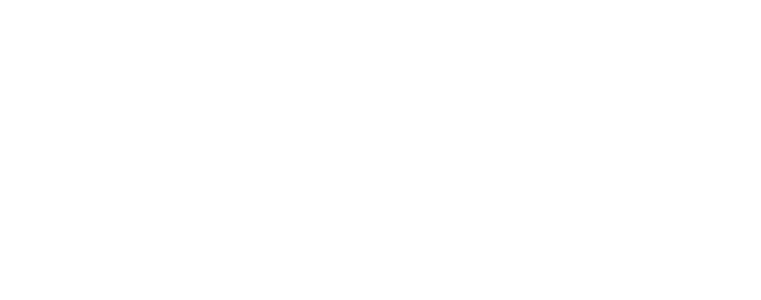
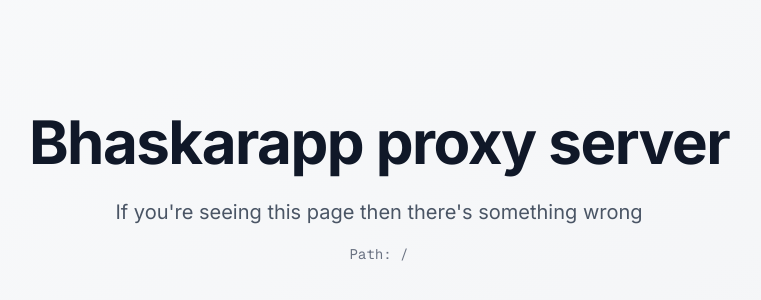
Before and after one commit to dbdigital-vercel-programmatic-sandbox/internal-proxy, a Next.js app: page / in a window 1280 px wide. Shown: the part 212-512 px from the top of the page, without its empty margins (261-1022 px from the left). Built offline with nearby package versions, Linux system fonts and the light colour scheme.

Commit message:
added landing page

```diff
--- /dev/null
+++ b/app/[[...path]]/page.tsx
@@ -0,0 +1,26 @@
+type CatchAllPageProps = {
+  params: Promise<{
+    path?: string[]
+  }>
+}
+
+export default async function CatchAllPage({ params }: CatchAllPageProps) {
+  const { path } = await params
+  const pathname = path?.length ? `/${path.join("/")}` : "/"
+
+  return (
+    <div className="flex min-h-screen items-center justify-center bg-gradient-to-br from-gray-50 to-gray-100 dark:from-gray-900 dark:to-gray-800">
+      <div className="mx-auto max-w-4xl px-4 py-16 text-center">
+        <h1 className="mb-6 text-6xl font-bold tracking-tight text-gray-900 dark:text-white">
+          Bhaskarapp proxy server
+        </h1>
+        <p className="mb-4 text-xl leading-relaxed text-gray-600 dark:text-gray-300">
+          If you&apos;re seeing this page then there&apos;s something wrong
+        </p>
+        <p className="font-mono text-sm text-gray-500 dark:text-gray-400">
+          Path: {pathname}
+        </p>
+      </div>
+    </div>
+  )
+}
--- a/app/page.tsx
+++ /dev/null
@@ -1,3 +0,0 @@
-export default function Page() {
-  return null;
-}
--- a/proxy.ts
+++ b/proxy.ts
@@ -1,22 +1,31 @@
 // proxy.ts
-import { NextRequest, NextResponse } from "next/server";
+import { NextRequest, NextResponse } from "next/server"
 
 export function proxy(req: NextRequest) {
-  const host = req.headers.get("host") || "";
-  const subdomain = host.replace(".p.bhaskarapp.com", "");
+  const hostname = (req.headers.get("host") || "").split(":")[0]
 
-  if (!subdomain || subdomain === host) {
-    return new NextResponse("Not found", { status: 404 });
+  if (!hostname || hostname === "localhost" || hostname === "127.0.0.1") {
+    return NextResponse.next()
+  }
+
+  if (!hostname.endsWith(".p.bhaskarapp.com")) {
+    return NextResponse.next()
+  }
+
+  const subdomain = hostname.slice(0, -".p.bhaskarapp.com".length)
+
+  if (!subdomain) {
+    return NextResponse.next()
   }
 
   const target = new URL(
     `${req.nextUrl.pathname}${req.nextUrl.search}`,
     `https://${subdomain}-db-digital.vercel.app`
-  );
+  )
 
-  return NextResponse.rewrite(target);
+  return NextResponse.rewrite(target)
 }
 
 export const config = {
   matcher: "/:path*",
-};
+}
```
